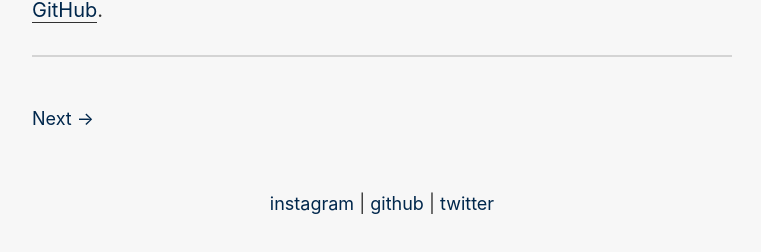
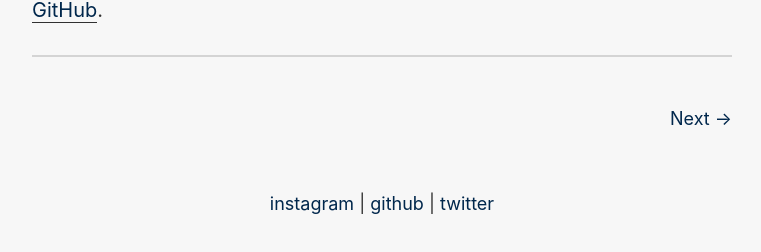
Before and after one commit to CGordini/cory, a Jekyll site: the page built from _posts/2008-12-06-whats-jekyll.md, in a window 1280 px wide. Shown: the part 645-897 px from the top of the page, without its empty margins (258-1019 px from the left). Built offline with Jekyll 4.4.1, drawn with Linux system fonts in a browser that asks for light colours.

```diff
--- a/_layouts/post.html
+++ b/_layouts/post.html
@@ -19,7 +19,11 @@
   <a class="prev" href="{{ site.baseurl }}{{ page.previous.url }}"
     >← Previous</a
   >
-  {% endif %} {% if page.next.url %}
+  {% endif %}
+  <div class="invisible-block">
+    <!-- makes sure the "next" stays to the right and the "previous" to the left -->
+  </div>
+  {% if page.next.url %}
   <a class="next" href="{{ site.baseurl }}{{ page.next.url }}">Next →</a>
   {% endif %}
 </div>
```
Also changed, not shown: Gemfile.lock.
